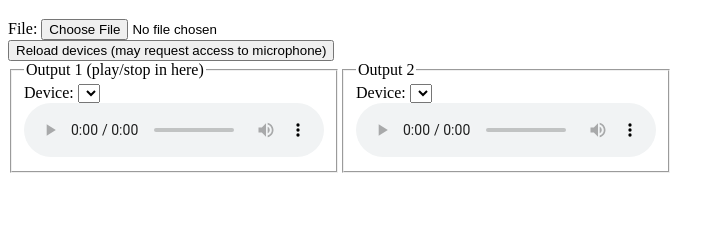
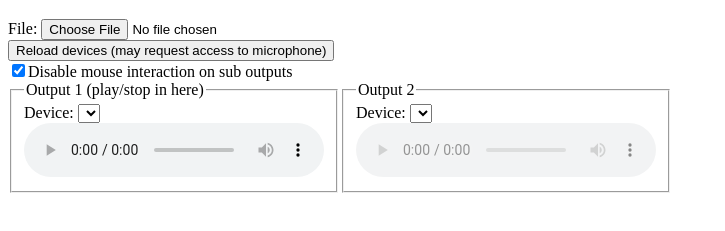
Before and after one commit to unarist/unarist.github.com, a plain HTML site: page multi-output-player/index.html in a window 1280 px wide. Shown: the part 61-292 px from the top of the page, without its empty margins (0-725 px from the left). Drawn offline with Linux system fonts and the light colour scheme.

Commit message:
multi-output-player: add ui lock

```diff
--- a/multi-output-player/index.html
+++ b/multi-output-player/index.html
@@ -6,13 +6,18 @@
     <title>Multi-output player</title>
     <style>
         .devices { display: flex;}
+        #lock-subaudio:checked ~ .devices audio:not(#audio1) {
+            pointer-events: none;
+            filter: opacity(0.5) contrast(0.9);
+        }
     </style>
 </head>
 
 <body>
     <h1>Play audio file in multiple output devices</h1>
     File: <input type="file" id="file"><br>
-    <button id="reload">Reload devices (may request access to microphone)</button>
+    <button id="reload">Reload devices (may request access to microphone)</button><br>
+    <input type="checkbox" id="lock-subaudio" checked><label for="lock-subaudio">Disable mouse interaction on sub outputs</label>
     <div class="devices">
         <fieldset>
             <legend>Output 1 (play/stop in here)</legend>
```
